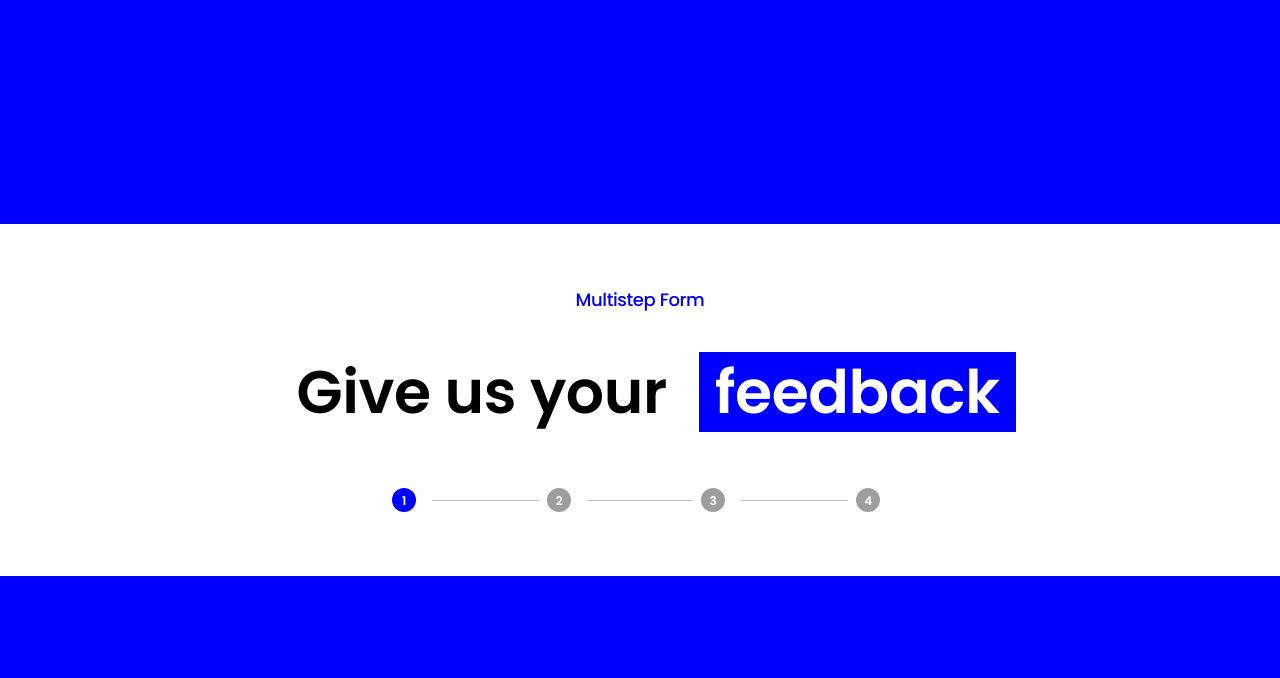
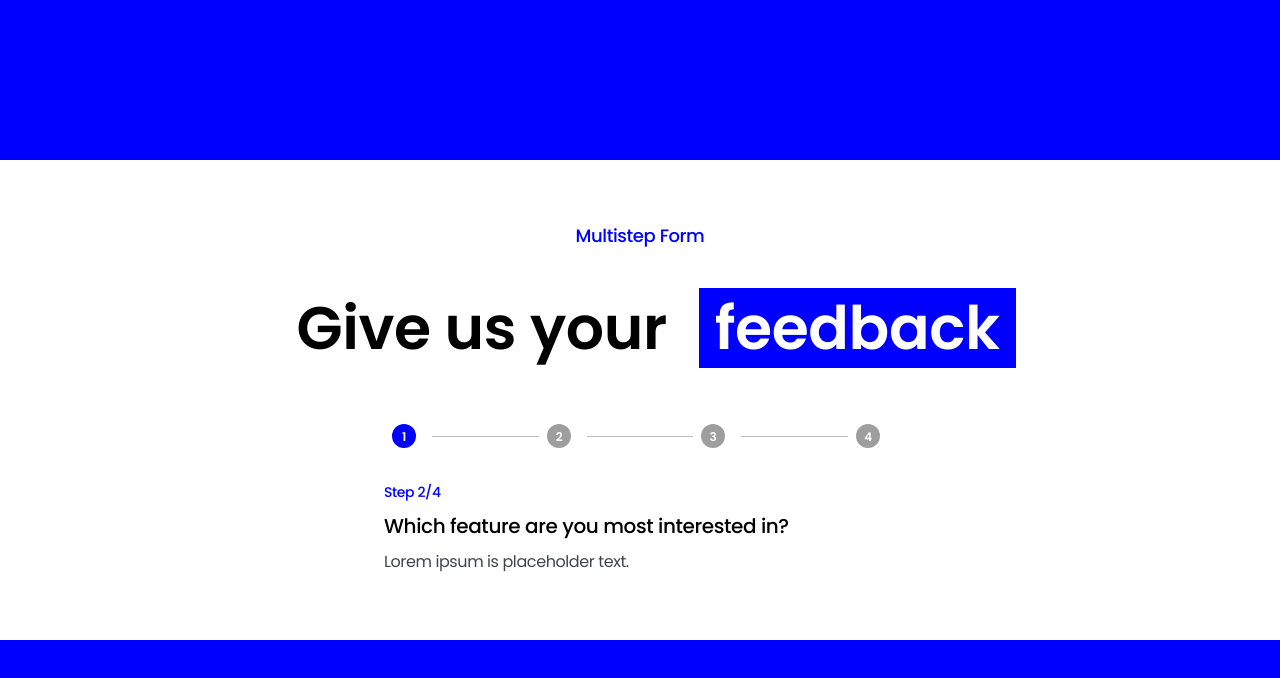
Before and after one commit to bazyli2/multi-step-form, a Next.js app: page / in a window 1280 px wide. Shown: the top 678 px of the page. Built offline with nearby package versions, Linux system fonts and the light colour scheme; what @mui/material-nextjs would draw is missing.

Commit message:
added header to step 2 component

```diff
--- a/src/pages/MultiStepForm/steps/Step2/Step2.tsx
+++ b/src/pages/MultiStepForm/steps/Step2/Step2.tsx
@@ -1,3 +1,15 @@
 export function Step2() {
-  return <></>;
+  return (
+    <>
+      <header className="flex flex-col gap-2">
+        <p className="text-blue font-medium text-sm leading-6">Step 2/4</p>
+        <h3 className="font-medium text-xl leading-7">
+          Which feature are you most interested in?
+        </h3>
+        <p className="text-arsenic leading-7">
+          Lorem ipsum is placeholder text.
+        </p>
+      </header>
+    </>
+  );
 }
```
